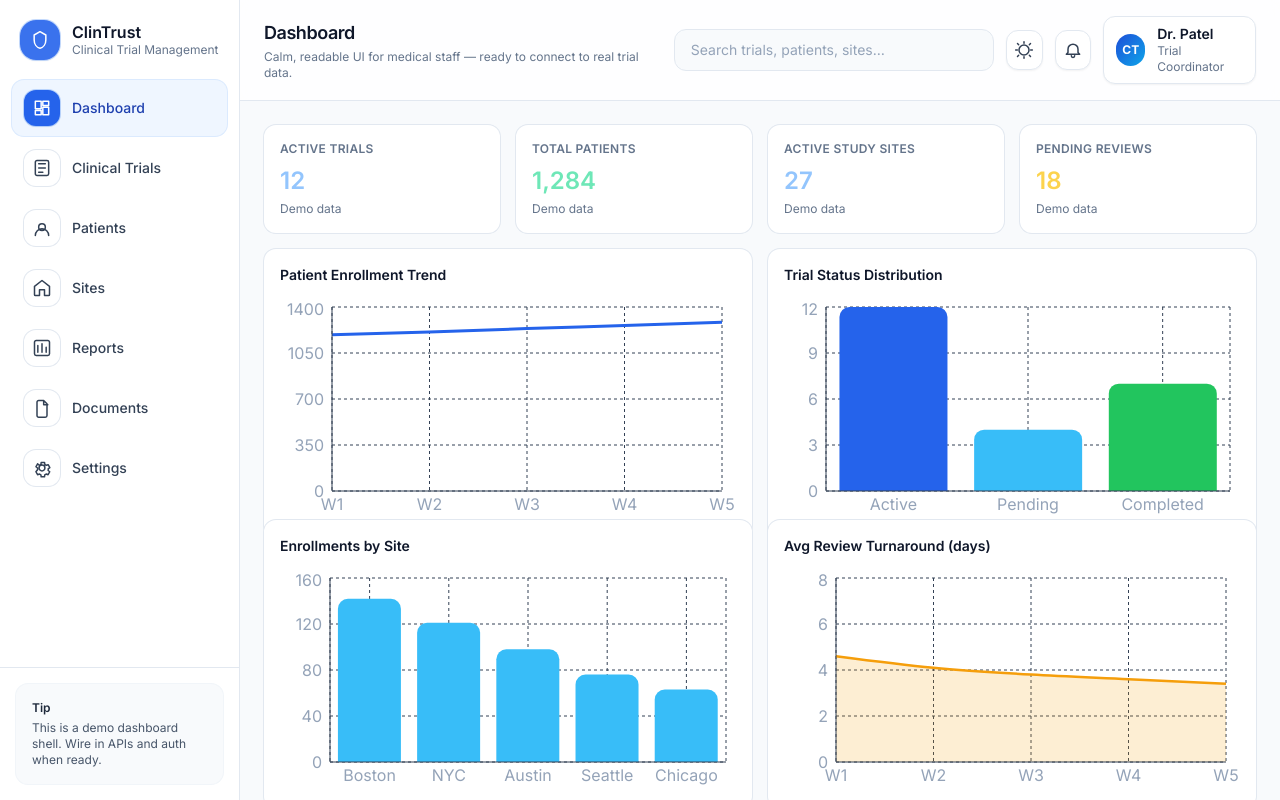
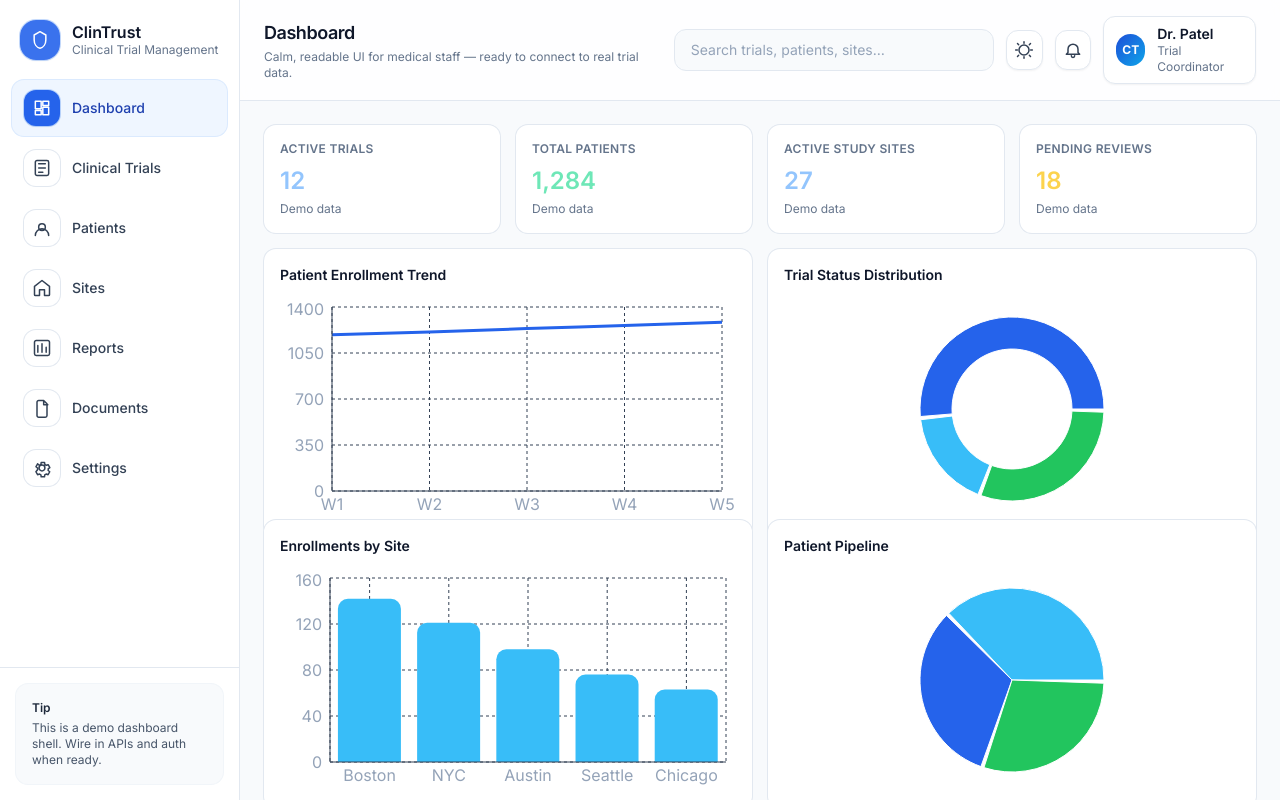
Before and after one commit to VamsiAketi/Test, a React (Vite) app: page /app/dashboard in a window 1280 px wide. Built offline with nearby package versions, Linux system fonts and the light colour scheme.

Commit message:
Add pie + donut charts; fix dark sidebar active hover contrast

```diff
--- a/src/dashboard/DashboardGrid.tsx
+++ b/src/dashboard/DashboardGrid.tsx
@@ -1,13 +1,14 @@
 import { motion } from "framer-motion";
 import {
-  Area,
-  AreaChart,
+
   Bar,
   BarChart,
   CartesianGrid,
   Cell,
   Line,
   LineChart,
+  Pie,
+  PieChart,
   ResponsiveContainer,
   Tooltip,
   XAxis,
@@ -67,12 +68,10 @@ const siteEnrollments = [
   { site: "Chicago", enrollments: 63 },
 ];
 
-const reviewTurnaround = [
-  { week: "W1", days: 4.6 },
-  { week: "W2", days: 4.1 },
-  { week: "W3", days: 3.8 },
-  { week: "W4", days: 3.6 },
-  { week: "W5", days: 3.4 },
+const patientPipeline = [
+  { name: "Screened", value: 1620, color: "#38BDF8" },
+  { name: "Eligible", value: 1394, color: "#2563EB" },
+  { name: "Enrolled", value: 1284, color: "#22C55E" },
 ];
 
 export function DashboardGrid() {
@@ -120,17 +119,14 @@ export function DashboardGrid() {
           <Card title="Trial Status Distribution">
             <div className="h-56 w-full">
               <ResponsiveContainer width="100%" height="100%">
-                <BarChart data={trialStatus} margin={{ left: 6, right: 10, top: 10, bottom: 0 }}>
-                  <CartesianGrid stroke="#334155" strokeDasharray="3 3" />
-                  <XAxis dataKey="name" tickLine={false} axisLine={{ stroke: "#334155" }} tick={{ fill: "#94A3B8" }} />
-                  <YAxis tickLine={false} axisLine={{ stroke: "#334155" }} tick={{ fill: "#94A3B8" }} width={36} />
+                <PieChart>
                   <Tooltip contentStyle={{ borderRadius: 12, borderColor: "#334155", backgroundColor: "#0F172A" }} />
-                  <Bar dataKey="value" radius={[10, 10, 0, 0]}>
+                  <Pie data={trialStatus} dataKey="value" nameKey="name" innerRadius={60} outerRadius={92} paddingAngle={2}>
                     {trialStatus.map((entry) => (
                       <Cell key={entry.name} fill={entry.color} />
                     ))}
-                  </Bar>
-                </BarChart>
+                  </Pie>
+                </PieChart>
               </ResponsiveContainer>
             </div>
 
@@ -169,16 +165,17 @@ export function DashboardGrid() {
         </div>
 
         <div className="col-span-12 min-h-0 min-w-0 xl:col-span-6">
-          <Card title="Avg Review Turnaround (days)">
+          <Card title="Patient Pipeline">
             <div className="h-56 w-full">
               <ResponsiveContainer width="100%" height="100%">
-                <AreaChart data={reviewTurnaround} margin={{ left: 8, right: 14, top: 10, bottom: 0 }}>
-                  <CartesianGrid stroke="#334155" strokeDasharray="3 3" />
-                  <XAxis dataKey="week" tickLine={false} axisLine={{ stroke: "#334155" }} tick={{ fill: "#94A3B8" }} />
-                  <YAxis tickLine={false} axisLine={{ stroke: "#334155" }} tick={{ fill: "#94A3B8" }} width={44} />
+                <PieChart>
                   <Tooltip contentStyle={{ borderRadius: 12, borderColor: "#334155", backgroundColor: "#0F172A" }} />
-                  <Area type="monotone" dataKey="days" stroke="#F59E0B" fill="#F59E0B" fillOpacity={0.18} strokeWidth={2.5} />
-                </AreaChart>
+                  <Pie data={patientPipeline} dataKey="value" nameKey="name" outerRadius={92} paddingAngle={2}>
+                    {patientPipeline.map((entry) => (
+                      <Cell key={entry.name} fill={entry.color} />
+                    ))}
+                  </Pie>
+                </PieChart>
               </ResponsiveContainer>
             </div>
           </Card>
--- a/src/layout/SidebarItem.tsx
+++ b/src/layout/SidebarItem.tsx
@@ -33,7 +33,7 @@ export function SidebarItem({ to, icon, label }: { to: string; icon: ReactNode;
           {isActive ? (
             <motion.span
               layoutId="sidebar-active"
-              className="absolute inset-0 -z-10 rounded-xl bg-blue-50"
+              className="absolute inset-0 -z-10 rounded-xl bg-blue-50 dark:bg-blue-500/10"
               transition={{ type: "spring", stiffness: 380, damping: 30 }}
             />
           ) : null}
```
